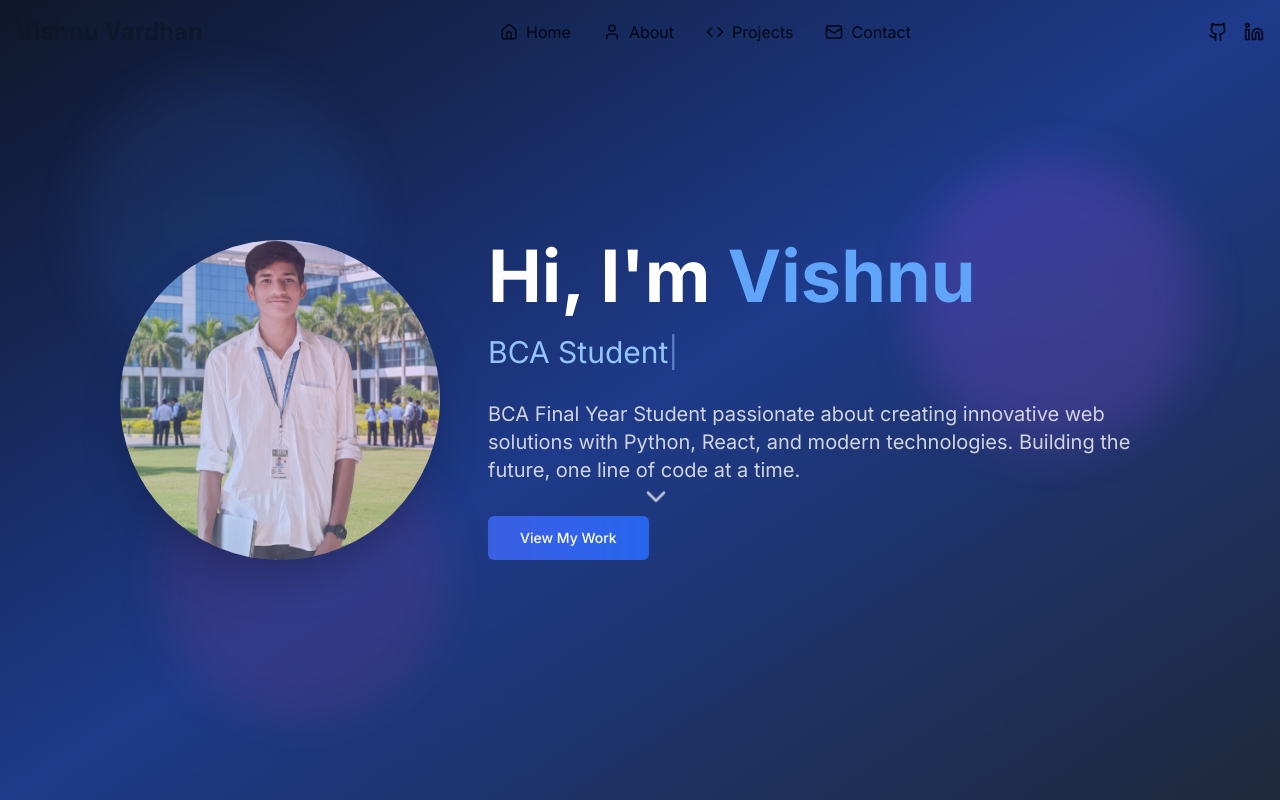
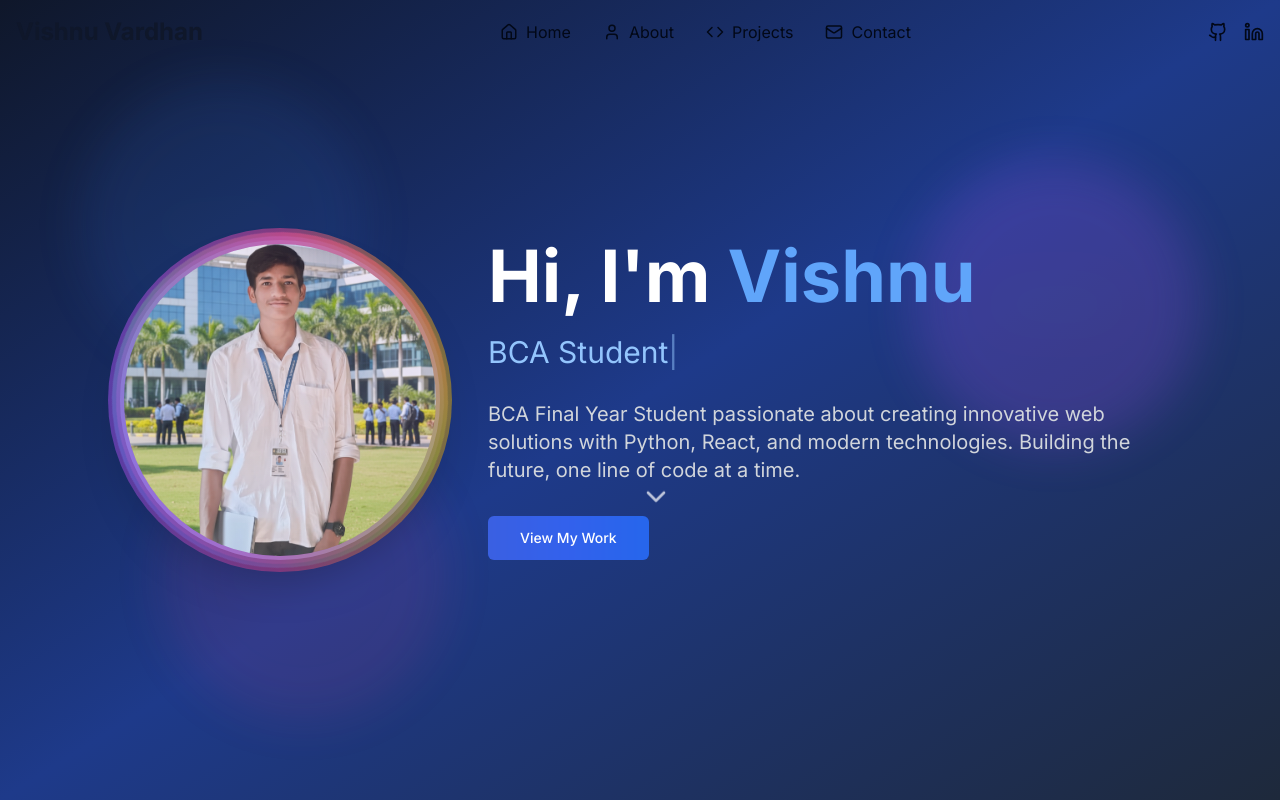
Before and after one commit to Gaddamadithya/Adithya-portfolio, a React (Vite) app: page / in a window 1280 px wide. Shown: the top 800 px of the page. Built offline with nearby package versions, Linux system fonts and the light colour scheme.

Commit message:
Add profile border animations

```diff
--- a/src/components/Hero.tsx
+++ b/src/components/Hero.tsx
@@ -57,14 +57,19 @@ const Hero = () => {
         <div className="flex flex-col lg:flex-row items-center justify-center gap-12">
           {/* Profile Image */}
           <div className="relative">
-            <div className="w-80 h-80 rounded-full overflow-hidden shadow-2xl hover:scale-105 transition-transform duration-300">
+            {/* Animated Border Rings */}
+            <div className="absolute inset-0 -m-1 rounded-full bg-gradient-to-r from-pink-500 via-purple-500 to-blue-500 animate-spin-slow opacity-75"></div>
+            <div className="absolute inset-0 -m-2 rounded-full bg-gradient-to-r from-blue-500 via-green-500 to-pink-500 animate-spin-reverse opacity-60"></div>
+            <div className="absolute inset-0 -m-3 rounded-full bg-gradient-to-r from-purple-500 via-pink-500 to-yellow-500 animate-pulse opacity-50"></div>
+
+            <div className="relative w-80 h-80 rounded-full overflow-hidden shadow-2xl hover:scale-105 transition-transform duration-300 border-4 border-white/10">
               <img
                 src={profileImage}
                 alt="Vishnu Vardhan"
                 className="w-full h-full object-cover"
               />
             </div>
-            <div className="absolute inset-0 rounded-full bg-gradient-to-tr from-blue-500/20 to-purple-500/20"></div>
+            <div className="absolute inset-0 rounded-full bg-gradient-to-tr from-blue-500/10 to-purple-500/10"></div>
           </div>
 
           {/* Content */}
--- a/tailwind.config.ts
+++ b/tailwind.config.ts
@@ -89,6 +89,10 @@ export default {
 						height: '0'
 					}
 				},
+				'spin-reverse': {
+					from: { transform: 'rotate(360deg)' },
+					to: { transform: 'rotate(0deg)' }
+				},
 				'fade-in': {
 					'0%': {
 						opacity: '0',
@@ -109,6 +113,8 @@ export default {
 				'accordion-up': 'accordion-up 0.2s ease-out',
 				'fade-in': 'fade-in 0.6s ease-out',
 				'slide-in-right': 'slide-in-right 0.3s ease-out',
+				'spin-slow': 'spin 8s linear infinite',
+				'spin-reverse': 'spin-reverse 6s linear infinite',
 			}
 		}
 	},
```
